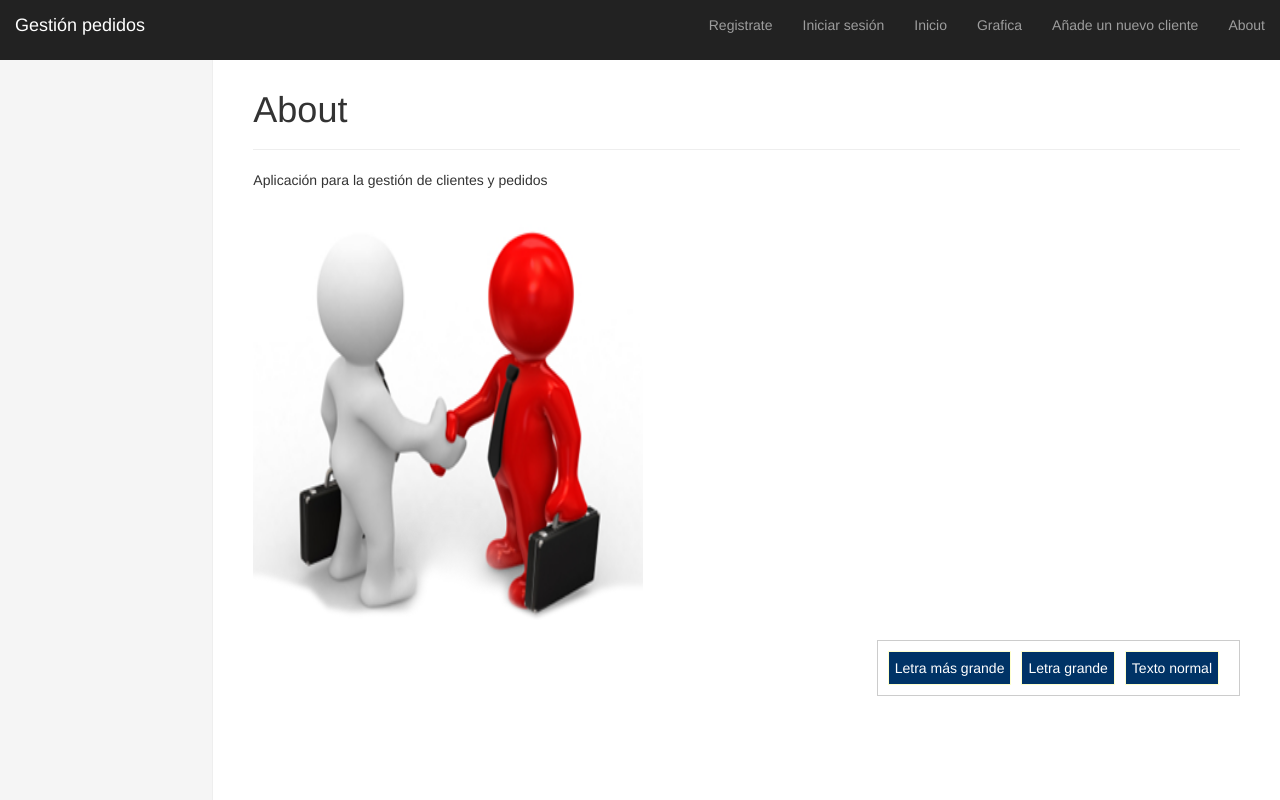
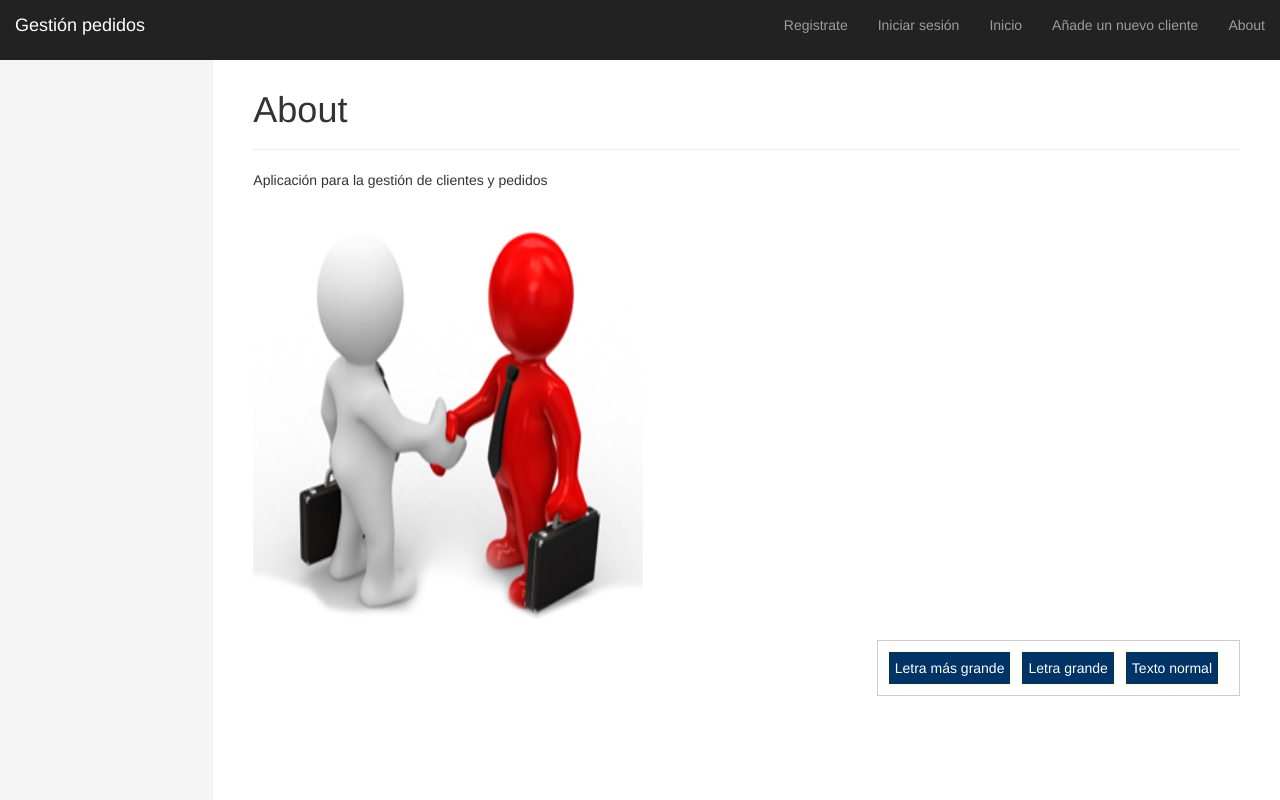
Before and after one commit to ignaciorecuerda/gestionpedidos_django, a Django app: page /gestionpedidos/about/ in a window 1280 px wide. Run offline with Django 3.2, Linux system fonts and the light colour scheme; some libraries are stand-ins or nearby versions.

Commit message:
quitando enlace datos grafica

```diff
--- a/templates/base.html
+++ b/templates/base.html
@@ -58,7 +58,7 @@
             <li><a href="{% url 'auth_login' %}">Iniciar sesión</a></li>
             {% endif %}
             <li><a href="{% url 'index' %}">Inicio</a></li>
-            <li><a href="{% url 'reclama_datos' %}">Grafica</a></li>
+            <!-- <li><a href="{% url 'reclama_datos' %}">Grafica</a></li> -->
             <li><a href="{% url 'add_cliente' %}">Añade un nuevo cliente</a></li>
             <li><a href="{% url 'about' %}">About</a></li>
             <!-- <a href="/gestionpedidos/register/">Register Here</a> -->
```
